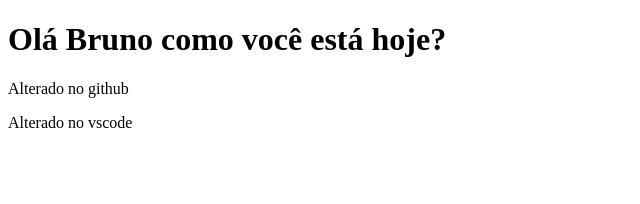
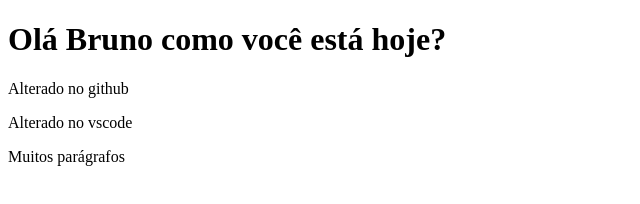
Before and after one commit to ferreirabrunno/teste-github-vscode, a plain HTML site: page index.html in a window 1280 px wide. Shown: the whole page, without its empty margins (0-640 px from the left). Drawn offline with Linux system fonts and the light colour scheme.

Commit message:
refactory alter index.html new line

```diff
--- a/index.html
+++ b/index.html
@@ -9,6 +9,7 @@
     <h1>Olá Bruno como você está hoje?</h1>
     <p>Alterado no github</p>
     <p>Alterado no vscode</p>
+    <p>Muitos parágrafos</p>
 
 </body>
 </html>
```
